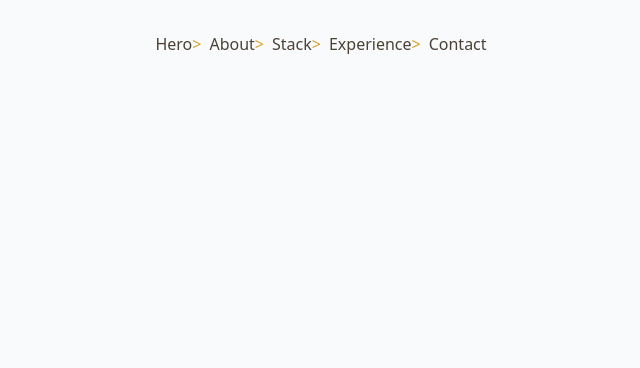
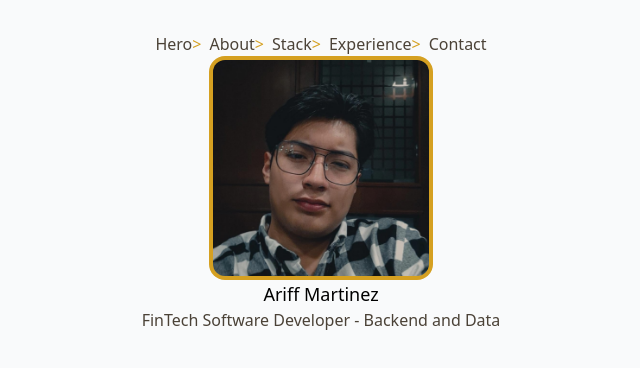
Before and after one commit to Ariff-dev/Portfolio, a React (Vite) app: page / in a window 1280 px wide. Shown: the top 368 px of the page, without its empty margins (319-959 px from the left). Built offline with nearby package versions, Linux system fonts and the light colour scheme.

Commit message:
feat: Create initial hero section
This commit introduces the first version of the hero section on the main page.

- Initializes the component structure and basic styling.
- Adds a personal photo to establish visual identity.
- Includes the 'react-icons' library as a dependency for future icon usage.

```diff
--- a/package.json
+++ b/package.json
@@ -13,6 +13,7 @@
     "@tailwindcss/vite": "^4.1.14",
     "react": "^19.1.1",
     "react-dom": "^19.1.1",
+    "react-icons": "^5.5.0",
     "tailwindcss": "^4.1.14"
   },
   "devDependencies": {
--- a/src/App.tsx
+++ b/src/App.tsx
@@ -1,11 +1,13 @@
 import { Navbar } from "./components"
+import { Landing } from "./components/landing/Landing"
 import { PrimaryLayout } from "./layout/PrimaryLayout"
 
 function App() {
 
   return (
     <PrimaryLayout>
-      <Navbar/>
+      <Navbar />
+      <Landing />
     </PrimaryLayout>
   )
 }
--- /dev/null
+++ b/src/components/landing/Landing.tsx
@@ -0,0 +1,9 @@
+import { Hero } from "./hero/Hero"
+
+export const Landing = () => {
+  return (
+    <>
+        <Hero/>
+    </>
+  )
+}
--- /dev/null
+++ b/src/components/landing/hero/Hero.tsx
@@ -0,0 +1,14 @@
+import Photo from '../../../assets/me.png'
+
+
+export const Hero = () => {
+  return (
+    <section>
+      <div className='flex justify-center items-center flex-col'>
+          <img className='rounded-2xl w-1/2 bg-(--primary) p-1' src={Photo} alt='Ariff Martinez Photho' />
+          <span className='text-lg '>Ariff Martinez</span>
+          <p className='text-prtimary text-(--secondary)'>FinTech Software Developer - Backend and Data</p>
+      </div>
+    </section>
+  )
+}
```
Also changed, not shown: src/assets/me.png (added), 1 other file (tests, documents, lock files or other folders).
